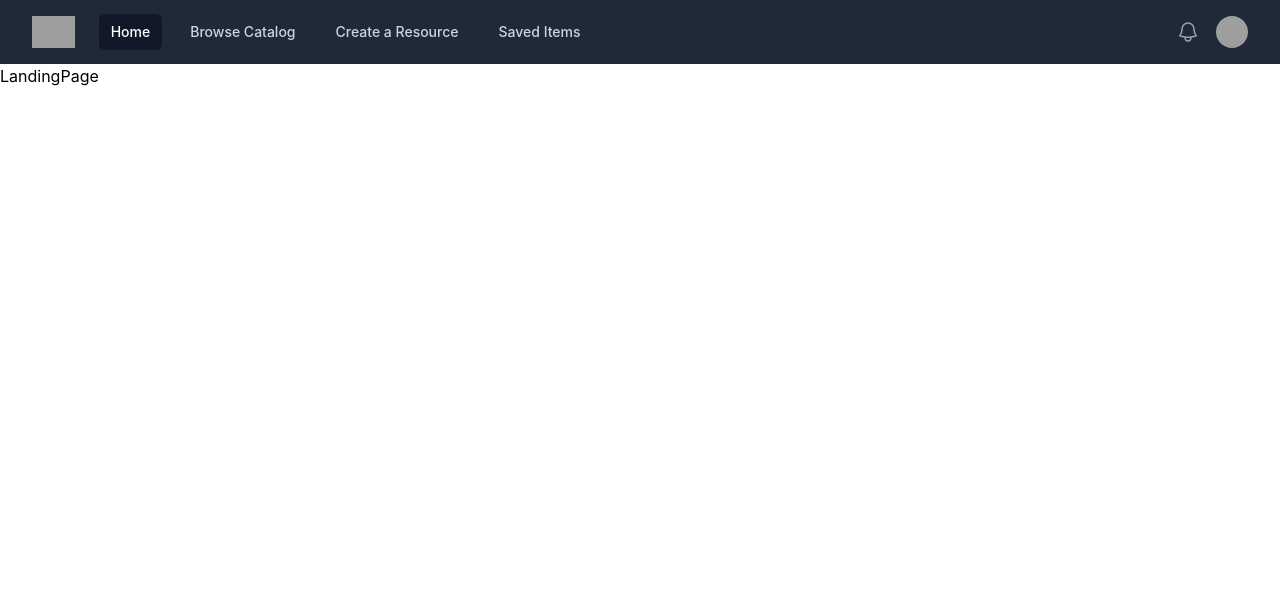
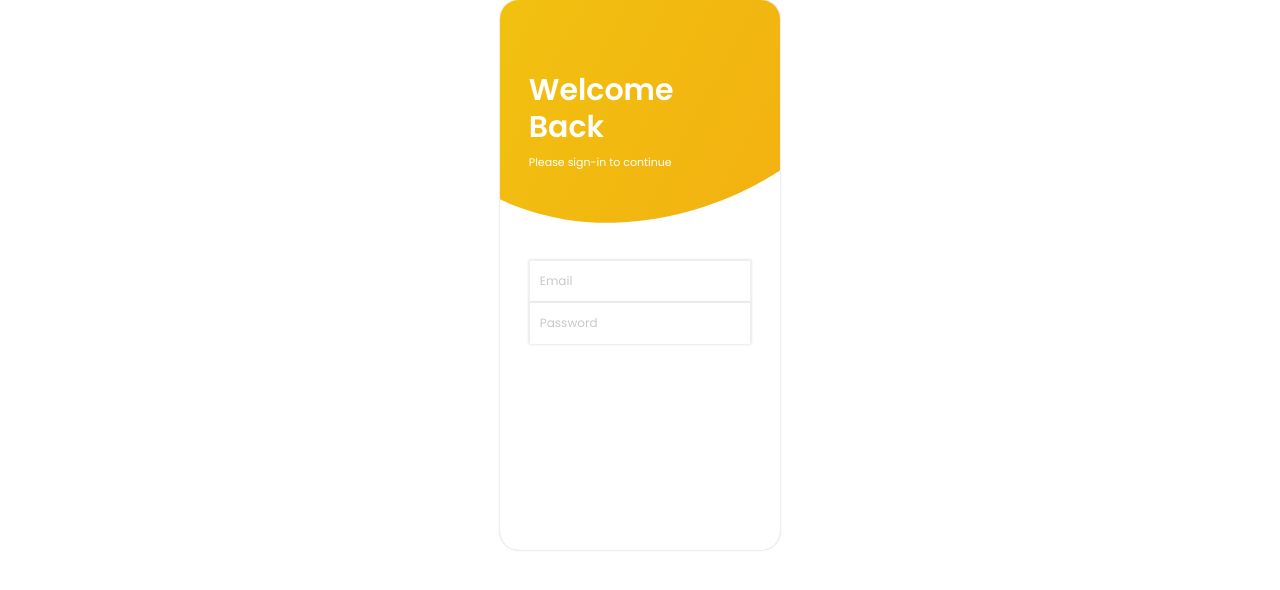
Before and after one commit to laurennoelle/teachers-who-share-frontend, a React (Create React App) app: page / in a window 1280 px wide. Shown: the top 590 px of the page. Built offline with nearby package versions, Linux system fonts and the light colour scheme; grey boxes are pictures that could not be loaded.

Commit message:
login form

```diff
--- a/package.json
+++ b/package.json
@@ -14,6 +14,7 @@
     "react-dom": "^18.2.0",
     "react-router-dom": "^5.3.0",
     "react-scripts": "5.0.1",
+    "styled-components": "^5.3.5",
     "web-vitals": "^2.1.4"
   },
   "scripts": {
--- a/src/App.js
+++ b/src/App.js
@@ -12,8 +12,11 @@ function App() {
 
   return (
     <div className="App">
+      <Switch>
+        <Route exact path="/">
+          <LandingPage />
+        </Route>
       <NavBar onChangePage={setPage}/>
-      <Switch>
         <Route path="/catalog">
           <Catalog />
         </Route>
@@ -22,9 +25,6 @@ function App() {
         </Route>
         <Route path="/saveditems">
           <SavedItems/>
-        </Route>
-        <Route exact path="/">
-          <LandingPage />
         </Route>
         <Route path="*">
           <h1>404 Not Found</h1>
--- /dev/null
+++ b/src/Components/AccountBox.js
@@ -0,0 +1,115 @@
+import React from 'react';
+import styled from 'styled-components';
+import LoginForm from './LoginForm';
+
+const BoxContainer = styled.div`
+width: 280px;
+min-height: 550px;
+display: flex;
+flex-direction: column;
+border-radius: 19px;
+background-color: #fff;
+box-shadow: 0 0 2px rgba(15, 15, 15, 0.28);
+position: relative;
+overflow: hidden;
+`;
+
+const TopContainer = styled.div`
+  width: 100%;
+  height: 250px;
+  display: flex;
+  flex-direction: column;
+  justify-content: flex-end;
+  padding: 0 1.8em;
+  padding-bottom: 5em;
+`;
+
+const BackDrop = styled.div`
+  width: 160%;
+  height: 550px;
+  position: absolute;
+  display: flex;
+  flex-direction: column;
+  border-radius: 50%;
+  transform: rotate(60deg);
+  top: -290px;
+  left: -70px;
+  background: rgb(241, 196, 15);
+  background: linear-gradient(
+    58deg,
+    rgba(241, 196, 15, 1) 20%,
+    rgba(243, 172, 18, 1) 100%
+  );
+`;
+
+const HeaderContainer = styled.div`
+  width: 100%;
+  display: flex;
+  flex-direction: column;
+`;
+
+const HeaderText = styled.h2`
+  font-size: 30px;
+  font-weight: 600;
+  line-height: 1.24;
+  color: #fff;
+  z-index: 10;
+  margin: 0;
+`;
+
+const SmallText = styled.h5`
+  color: #fff;
+  font-weight: 500;
+  font-size: 11px;
+  z-index: 10;
+  margin: 0;
+  margin-top: 7px;
+`;
+
+const InnerContainer = styled.div`
+  width: 100%;
+  display: flex;
+  flex-direction: column;
+  padding: 0 1.8em;
+`;
+
+// const backdropVariants = {
+//   expanded: {
+//     width: "233%",
+//     height: "1050px",
+//     borderRadius: "20%",
+//     transform: "rotate(60deg)",
+//   },
+//   collapsed: {
+//     width: "160%",
+//     height: "550px",
+//     borderRadius: "50%",
+//     transform: "rotate(60deg)",
+//   },
+// };
+
+// const expandingTransition = {
+//   type: "spring",
+//   duration: 2.3,
+//   stiffness: 30,
+// };
+
+function AccountBox() {
+  return (
+    <BoxContainer>
+        <TopContainer>
+            <BackDrop />
+            <HeaderContainer>
+                <HeaderText>Welcome</HeaderText>
+                <HeaderText>Back</HeaderText>
+                <SmallText>Please sign-in to continue</SmallText>
+            </HeaderContainer>
+        </TopContainer>
+        <InnerContainer>
+            <LoginForm/>
+        </InnerContainer>
+    </BoxContainer>
+  )
+}
+
+export default AccountBox
--- /dev/null
+++ b/src/Components/Common.js
@@ -0,0 +1,74 @@
+
+import styled from 'styled-components'
+
+export const BoxContainer = styled.div`
+  width: 100%;
+  display: flex;
+  flex-direction: column;
+  align-items: center;
+  margin-top: 10px;
+`;
+
+export const FormContainer = styled.form`
+  width: 100%;
+  display: flex;
+  flex-direction: column;
+  box-shadow: 0px 0px 2.5px rgba(15, 15, 15, 0.19);
+`;
+
+export const MutedLink = styled.a`
+  font-size: 11px;
+  color: rgba(200, 200, 200, 0.8);
+  font-weight: 500;
+  text-decoration: none;
+`;
+
+export const BoldLink = styled.a`
+  font-size: 11px;
+  color: rgb(241, 196, 15);
+  font-weight: 500;
+  text-decoration: none;
+  margin: 0 4px;
+`;
+
+export const Input = styled.input`
+  width: 100%;
+  height: 42px;
+  outline: none;
+  border: 1px solid rgba(200, 200, 200, 0.3);
+  padding: 0px 10px;
+  border-bottom: 1.4px solid transparent;
+  transition: all 200ms ease-in-out;
+  font-size: 12px;
+  &::placeholder {
+    color: rgba(200, 200, 200, 1);
+  }
+  &:not(:last-of-type) {
+    border-bottom: 1.5px solid rgba(200, 200, 200, 0.4);
+  }
+  &:focus {
+    outline: none;
+    border-bottom: 2px solid rgb(241, 196, 15);
+  }
+`;
+
+export const SubmitButton = styled.button`
+  width: 100%;
+  padding: 11px 40%;
+  color: #fff;
+  font-size: 15px;
+  font-weight: 600;
+  border: none;
+  border-radius: 100px 100px 100px 100px;
+  cursor: pointer;
+  transition: all, 240ms ease-in-out;
+  background: rgb(241, 196, 15);
+  background: linear-gradient(
+    58deg,
+    rgba(241, 196, 15, 1) 20%,
+    rgba(243, 172, 18, 1) 100%
+  );
+  &:hover {
+    filter: brightness(1.03);
+  }
+`;
--- a/src/Components/LandingPage.js
+++ b/src/Components/LandingPage.js
@@ -1,8 +1,22 @@
-import React from 'react'
+import React from 'react';
+import styled from 'styled-components';
+import AccountBox from './AccountBox';
+
+const PageContainer = styled.div`
+width: 100%;
+height: 100%;
+display: flex;
+flex-direction: column;
+align-items: center;
+justify-content: center;
+`;
+
 
 function LandingPage() {
   return (
-    <div>LandingPage</div>
+    <PageContainer>
+    <AccountBox />
+  </PageContainer>
   )
 }
 
--- /dev/null
+++ b/src/Components/LoginForm.js
@@ -0,0 +1,15 @@
+import React from 'react'
+import { BoxContainer, FormContainer, Input } from './Common'
+
+function LoginForm() {
+  return (
+    <BoxContainer>
+        <FormContainer>
+        <Input type="email" placeholder="Email" />
+        <Input type="password" placeholder="Password" />
+        </FormContainer>
+    </BoxContainer>
+  )
+}
+
+export default LoginForm
--- a/src/index.css
+++ b/src/index.css
@@ -1,8 +1,22 @@
+@import url("https://fonts.googleapis.com/css2?family=Poppins:wght@400;600;700;800&display=swap");
+
+html,
+body {
+  width: 100%;
+  height: 100%;
+  overflow-x: hidden;
+}
+
+* {
+  box-sizing: border-box;
+}
+
+
 body {
   margin: 0;
-  font-family: -apple-system, BlinkMacSystemFont, 'Segoe UI', 'Roboto', 'Oxygen',
-    'Ubuntu', 'Cantarell', 'Fira Sans', 'Droid Sans', 'Helvetica Neue',
-    sans-serif;
+  font-family: "Poppins", -apple-system, BlinkMacSystemFont, "Segoe UI",
+  "Roboto", "Oxygen", "Ubuntu", "Cantarell", "Fira Sans", "Droid Sans",
+  "Helvetica Neue", sans-serif;
   -webkit-font-smoothing: antialiased;
   -moz-osx-font-smoothing: grayscale;
 }
```
Also changed, not shown: src/Components/Marginer.js (added, +29 -0 lines), src/Components/SignUpForm.js (added, +9 -0 lines), 1 other file (tests, documents, lock files or other folders).
